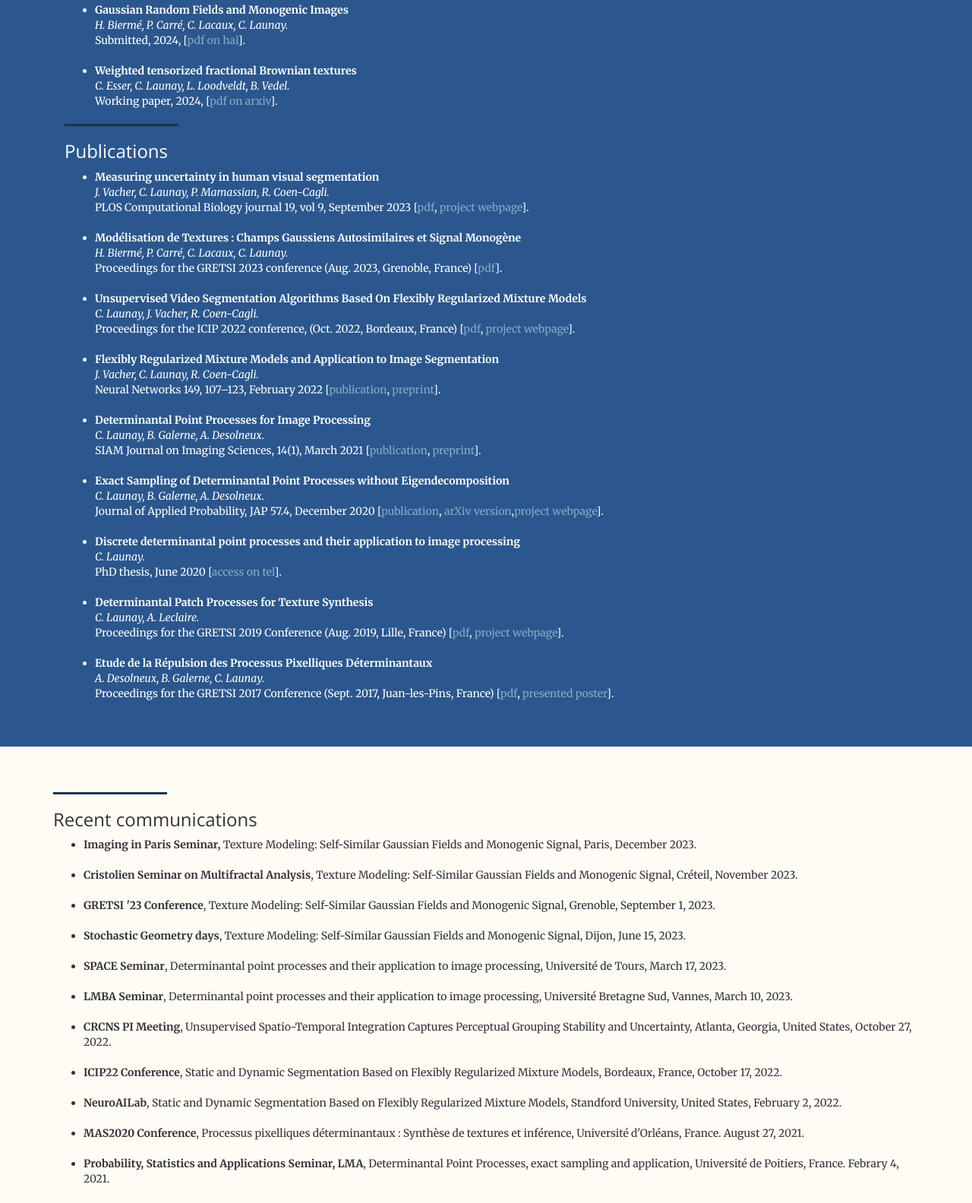
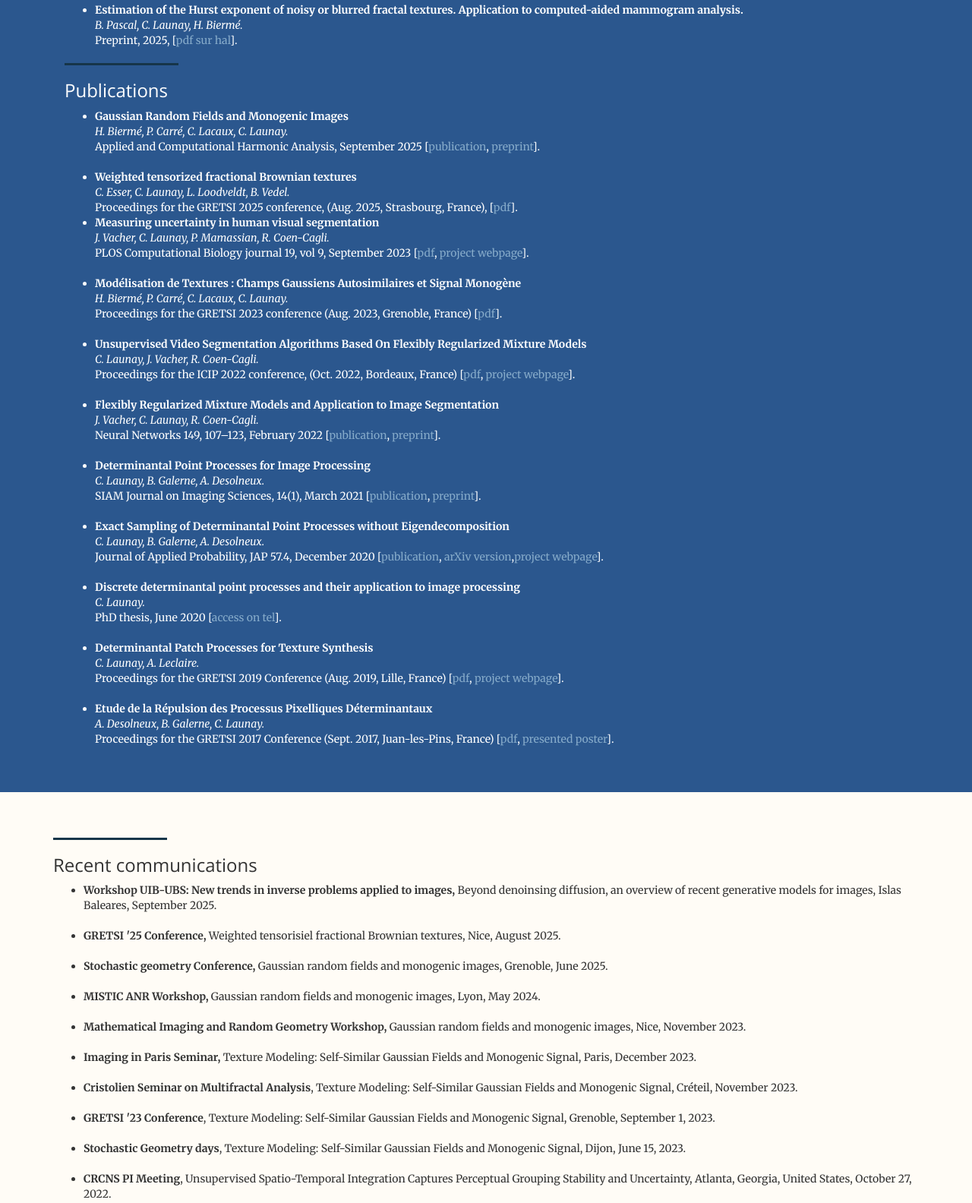
Before and after one commit to claunay/claunay.github.io, a website: page index.html in a window 1280 px wide. Shown: the part 1071-2655 px from the top of the page at 76% size. Drawn offline with nearby package versions, Linux system fonts and the light colour scheme.

Commit message:
Update Sept 2025

```diff
--- a/index.html
+++ b/index.html
@@ -138,15 +138,9 @@
 			<div class="container">
             <h3>Preprints</h3>
 			<ul class="publication-list">
-			<li class="publication-item">  <div class="publication-title">Gaussian Random Fields and Monogenic Images</div>
-					<div class="publication-authors">H. Biermé, P. Carré, C. Lacaux, C. Launay.</div>
-					<div class="publication-journal"> Submitted, 2024, [<a href="https://sciencespo.hal.science/LMA-UAPV/hal-04659825v1" target="_blank">pdf on hal</a>].
-					</div>
-				  </li>
-				  <br>
-			<li class="publication-item">  <div class="publication-title">Weighted tensorized fractional Brownian textures</div>
-					<div class="publication-authors">C. Esser, C. Launay, L. Loodveldt, B. Vedel.</div>
-					<div class="publication-journal"> Working paper, 2024, [<a href="https://arxiv.org/pdf/2406.03313" target="_blank">pdf on arxiv</a>].
+			<li class="publication-item">  <div class="publication-title">Estimation of the Hurst exponent of noisy or blurred fractal textures. Application to computed-aided mammogram analysis.</div>
+					<div class="publication-authors">B. Pascal, C. Launay, H. Biermé.</div>
+					<div class="publication-journal"> Preprint, 2025, [<a href="https://hal.science/hal-05271258" target="_blank">pdf sur hal</a>].
 					</div>
 				  </li>
 				  </ul>
@@ -155,7 +149,19 @@
 			<div class="container">
 			<hr align="left">
             <h3>Publications</h3>
-			<ul class="publication-list"><li class="publication-item">  <div class="publication-title">Measuring uncertainty in human visual segmentation</div>
+            <ul class="publication-list">
+			<li class="publication-item">  <div class="publication-title">Gaussian Random Fields and Monogenic Images</div>
+					<div class="publication-authors">H. Biermé, P. Carré, C. Lacaux, C. Launay.</div>
+					<div class="publication-journal"> Applied and Computational Harmonic Analysis, September 2025 [<a href="https://www.sciencedirect.com/science/article/pii/S1063520325000685" target="_blank">publication</a>, <a href="https://hal.science/hal-04659825v1" target="_blank">preprint</a>].
+					</div>
+				  </li>
+				  <br>
+			<li class="publication-item">  <div class="publication-title">Weighted tensorized fractional Brownian textures</div>
+					<div class="publication-authors">C. Esser, C. Launay, L. Loodveldt, B. Vedel.</div>
+					<div class="publication-journal"> Proceedings for the GRETSI 2025 conference, (Aug. 2025, Strasbourg, France), [<a href="https://gretsi.fr/data/colloque/pdf/2025_launay1674.pdf" target="_blank">pdf</a>].
+					</div>
+				  </li>
+			<li class="publication-item">  <div class="publication-title">Measuring uncertainty in human visual segmentation</div>
 					<div class="publication-authors">J. Vacher, C. Launay, P. Mamassian, R. Coen-Cagli.</div>
 					<div class="publication-journal"> PLOS Computational Biology journal 19, vol 9, September 2023
 					[<a href="https://journals.plos.org/ploscompbiol/article?id=10.1371/journal.pcbi.1011483" target="_blank">pdf</a>, <a href="visualSeg.html">project webpage</a>].
@@ -240,6 +246,21 @@
             <hr align="left">
             <h3>Recent communications</h3>
 			<ul>
+			<li>  <span><strong>Workshop UIB-UBS: New trends in inverse problems applied to images,</strong> Beyond denoinsing diffusion, an overview of recent generative models for images, Islas Baleares, September 2025.</span>
+				  </li>
+				  <br>
+			<li>  <span><strong>GRETSI '25 Conference,</strong> Weighted tensorisiel fractional Brownian textures, Nice, August 2025.</span>
+				  </li>
+				  <br>
+			<li>  <span><strong>Stochastic geometry Conference,</strong> Gaussian random fields and monogenic images, Grenoble, June 2025.</span>
+				  </li>
+				  <br>
+			<li>  <span><strong>MISTIC ANR Workshop,</strong> Gaussian random fields and monogenic images, Lyon, May 2024.</span>
+				  </li>
+				  <br>
+			<li>  <span><strong>Mathematical Imaging and Random Geometry Workshop,</strong> Gaussian random fields and monogenic images, Nice, November 2023.</span>
+				  </li>
+				  <br>
 			<li>  <span><strong>Imaging in Paris Seminar,</strong> Texture Modeling: Self-Similar Gaussian Fields and Monogenic Signal, Paris, December 2023.</span>
 				  </li>
 				  <br>
@@ -253,15 +274,15 @@ Monogenic Signal, Créteil, November 2023.</span>
 			<li>  <span><strong>Stochastic Geometry days</strong>, Texture Modeling: Self-Similar Gaussian Fields and Monogenic Signal, Dijon, June 15, 2023.</span>
 				  </li>
 				  <br>
-			<li>  <span><strong>SPACE Seminar</strong>, Determinantal point processes and their application to image processing, Université de Tours, March 17, 2023.</span>
+			<!--<li>  <li>  <span><strong>SPACE Seminar</strong>, Determinantal point processes and their application to image processing, Université de Tours, March 17, 2023.</span>
 				  </li>
 				  <br>
-			<li>  <span><strong>LMBA Seminar</strong>, Determinantal point processes and their application to image processing, Université Bretagne Sud, Vannes, March 10, 2023.</span>
+			<span><strong>LMBA Seminar</strong>, Determinantal point processes and their application to image processing, Université Bretagne Sud, Vannes, March 10, 2023.</span>
 				  </li>
-				  <br>
+				  <br>-->
 			<li>  <span><strong>CRCNS PI Meeting</strong>, Unsupervised Spatio-Temporal Integration Captures Perceptual Grouping Stability and Uncertainty, Atlanta, Georgia, United States, October 27, 2022.</span>
 				  </li>
-				  <br>
+			<!--	  <br>
 			<li>  <span><strong>ICIP22 Conference</strong>, Static and Dynamic Segmentation Based on Flexibly Regularized Mixture Models, Bordeaux, France, October 17, 2022.</span>
 				  </li>
 				  <br>
@@ -274,7 +295,7 @@ Monogenic Signal, Créteil, November 2023.</span>
 			<li>  <span><strong>Probability, Statistics and Applications Seminar, LMA</strong>, Determinantal Point Processes, exact sampling and application, Université de Poitiers, France. Febrary 4, 2021.</span>
 				  </li>
 				  <br>
-				  <!--<li>  <span><strong>PhD defense</strong>, Discrete determinantal point processes and their application to image processing, Université de Paris, France. June 22, 2020.</span>
+				  <li>  <span><strong>PhD defense</strong>, Discrete determinantal point processes and their application to image processing, Université de Paris, France. June 22, 2020.</span>
 				  </li>
 				  <br>
 				<li>  <span><strong>Coen-Cagli Laboratory</strong>, Determinantal Point Processes for Image Processing, Einstein College of Medicine, New York, United States. March 12, 2020.</span>
```
Also changed, not shown: index_fr.html (+32 -13 lines).
